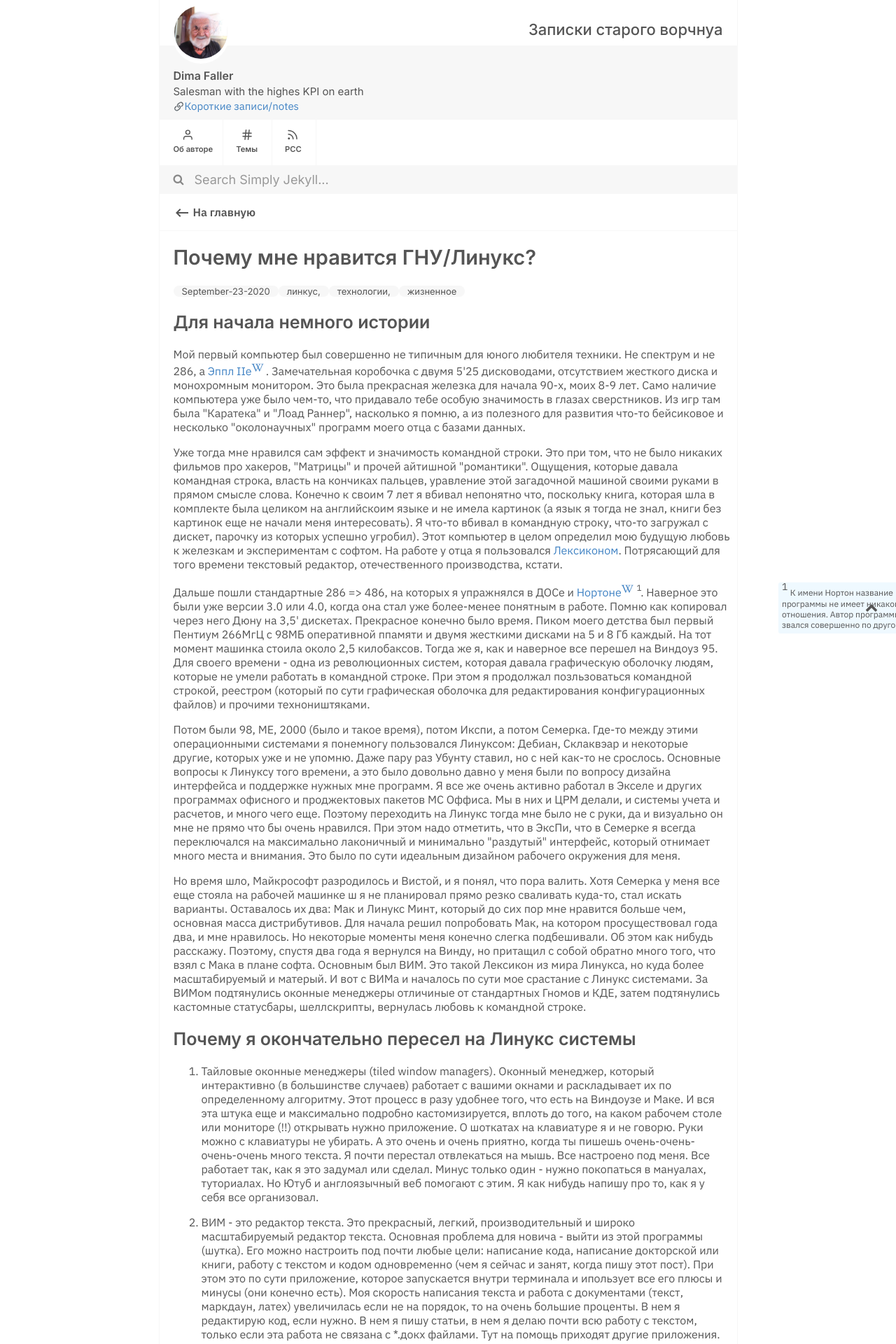
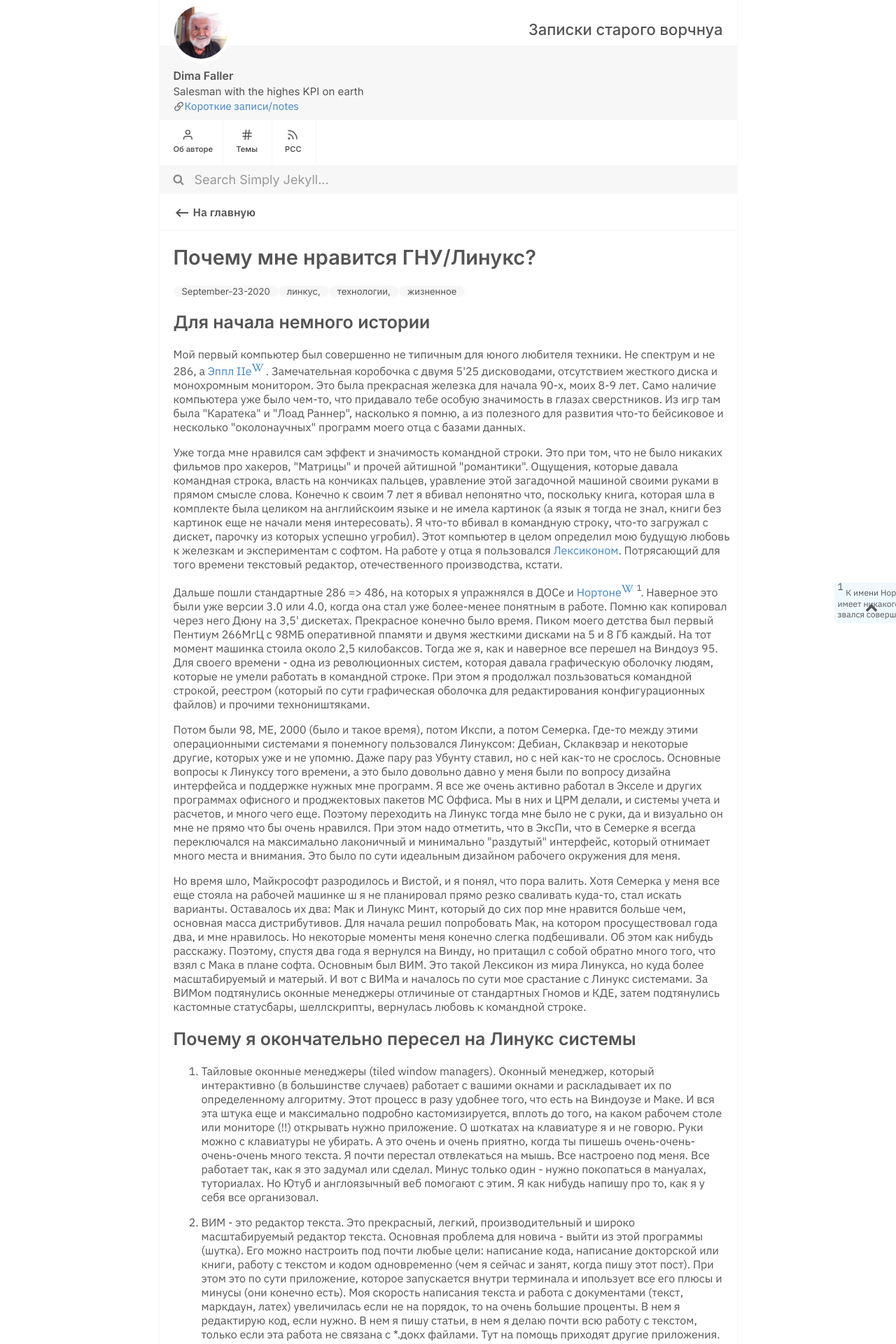
Before and after one commit to dimafaller/blog, a Jekyll site: the page built from _posts/2020-09-23-Why-I-Use-Linux.md, in a window 1280 px wide. Shown: the top 1920 px of the page at 70% size. Built offline with Jekyll 4.4.1, drawn with Linux system fonts in a browser that asks for light colours.

Commit message:
comments scaling

```diff
--- a/assets/css/style.css
+++ b/assets/css/style.css
@@ -778,10 +778,10 @@ hr {
     clear: right;
     font-family: 'IBM Plex Sans', Inter, 'Segoe UI', Roboto, Oxygen, Ubuntu, Cantarell, 'Open Sans', 'Helvetica Neue', sans-serif !important;
     font-size: 12px;
-    margin-right: -35%;
+    margin-right: -55%;
     padding: 5px;
     border-radius: 3px;
-    width: 25%;
+    width: 35%;
     margin-top: 0;
     margin-bottom: 0;
     vertical-align: baseline;
```
